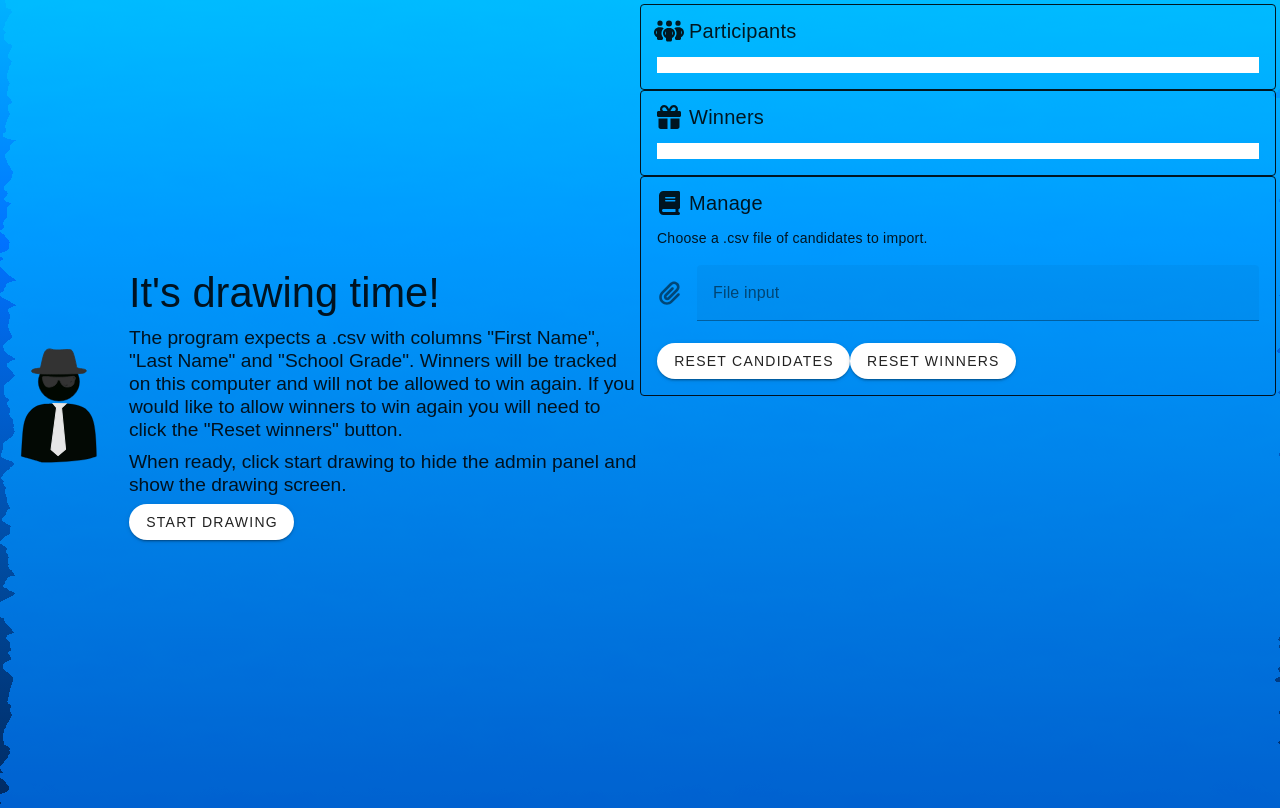
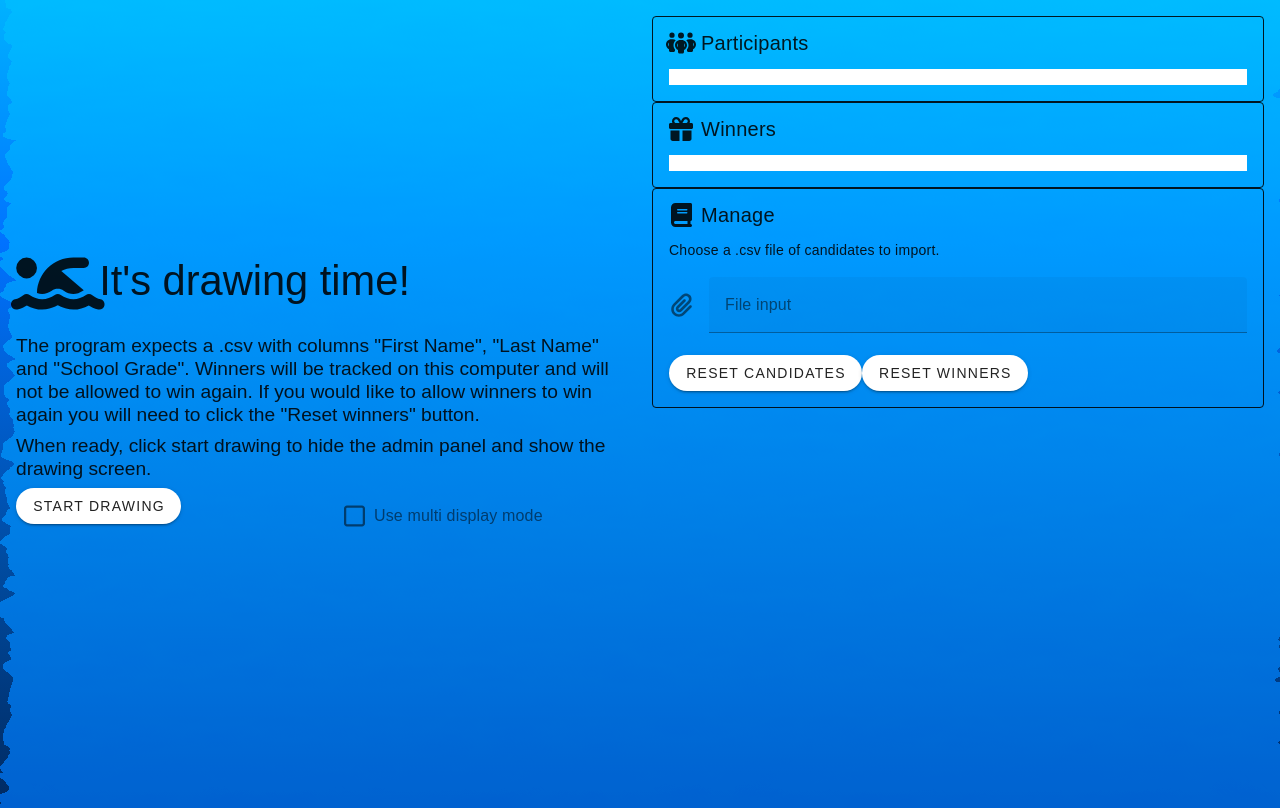
Before and after one commit to Dwiddwid/drawing-selector, a Vue app: page / in a window 1280 px wide. Built offline with nearby package versions, Linux system fonts and the light colour scheme.

Commit message:
Now using broadcast channel to remotely trigger a drawing in another window

```diff
--- a/src/App.vue
+++ b/src/App.vue
@@ -7,11 +7,15 @@ const store = useParticipantStore();
 onMounted(() => {
   var storageCandidates = localStorage.getItem("candidates");
   var storageWinners = localStorage.getItem("winners");
+  var useMultiDisplayMode = localStorage.getItem("useMultiDisplayMode");
   if(storageCandidates != null){
     store.candidates = JSON.parse(storageCandidates);
   }
   if(storageWinners != null){
     store.winners = JSON.parse(storageWinners);
+  }
+  if(useMultiDisplayMode != null){
+    store.useMultiDisplayMode = JSON.parse(useMultiDisplayMode)
   }
 })
 </script>
--- a/src/components/Title.vue
+++ b/src/components/Title.vue
@@ -9,7 +9,7 @@ defineProps({
 
 <template>
   <div class="greetings">
-    <h1 class="green">{{ msg }}</h1>
+    <h1 class="green"><v-icon icon="fas fa-person-swimming" size="x-large"></v-icon>{{ msg }}</h1>
     <h3>
       The program expects a .csv with columns "First Name", "Last Name"  and "School Grade". Winners will be tracked on this computer and will not
       be allowed to win again. If you would like to allow winners to win again you will need to click the "Reset winners" button.
--- a/src/stores/participants.js
+++ b/src/stores/participants.js
@@ -6,6 +6,7 @@ export const useParticipantStore = defineStore("participantStore", {
     winners: [],
     index: -1,
     spinning: false,
+    useMultiDisplayMode: false,
   }),
   getters: {
     currentCandidate(state) {
--- a/src/views/DrawingView.vue
+++ b/src/views/DrawingView.vue
@@ -2,6 +2,10 @@
 import { useParticipantStore } from "../stores/participants.js";
 
 const store = useParticipantStore();
+const bc = new BroadcastChannel('drawing_trigger');
+bc.onmessage = (event) => {
+  store.selectRandomCandidate();
+}
 
 </script>
 
@@ -25,7 +29,7 @@ const store = useParticipantStore();
           </div>
         </v-card-text>
 
-        <v-card-actions>
+        <v-card-actions v-if="!store.useMultiDisplayMode">
 
           <v-btn v-show="!store.spinning" variant="elevated" color="primary" v-on:click="store.selectRandomCandidate()">GO!</v-btn>
         </v-card-actions>
--- a/src/views/HomeView.vue
+++ b/src/views/HomeView.vue
@@ -1,6 +1,23 @@
 <script setup>
 import AdminPanel from "../components/AdminPanel.vue";
 import Title from "../components/Title.vue";
+import { useParticipantStore } from "../stores/participants.js";
+import {ref} from "vue"
+
+const bc = new BroadcastChannel('drawing_trigger');
+
+const store = useParticipantStore();
+const multiDisplay = ref(store.useMultiDisplayMode)
+
+function saveMultiDisplay(){
+
+  localStorage.setItem("useMultiDisplayMode", JSON.stringify(multiDisplay.value));
+  store.useMultiDisplayMode = multiDisplay.value;
+}
+
+function selectWinner(){
+  bc.postMessage("Go!")
+}
 </script>
 
 <template>
@@ -8,20 +25,34 @@ import Title from "../components/Title.vue";
   <v-main>
     <v-container fluid>
       <v-row>
-      <div class="col-xs-12 col-md-6 d-flex align-items-center vh-100">
-        <img alt="Spy" class="logo" src="@/assets/user-spy.svg" width="125" height="125" />
+      <v-col class="col-xs-12 col-md-6 d-flex align-items-center vh-100">
+        <!-- <img alt="Spy" class="logo" src="@/assets/user-spy.svg" width="125" height="125" /> -->
 
-        <div class="wrapper">
-          <Title msg="It's drawing time!" />
 
-          <nav>
-            <v-btn to="/drawing">Start drawing</v-btn>
-          </nav>
-        </div>
-      </div>
-      <div class="col-xs-12 col-md-6 admin-col h-100">
+        <v-row>
+          <v-col>
+            <Title msg="It's drawing time!" />
+
+            <v-row>
+              <v-col>
+                <nav>
+                  <v-btn to="/drawing" :target="store.useMultiDisplayMode ? '_blank' : ''">Start drawing</v-btn>
+                  <v-btn v-if="store.useMultiDisplayMode" @click="selectWinner">
+                    Select winner
+                  </v-btn>
+                </nav>
+              </v-col>
+              <v-col>
+                <v-checkbox label="Use multi display mode" v-model="multiDisplay"></v-checkbox>
+                <v-btn @click="saveMultiDisplay" v-if="multiDisplay != store.useMultiDisplayMode">Save</v-btn>
+              </v-col>
+            </v-row>
+          </v-col>
+        </v-row>
+      </v-col>
+      <v-col class="col-xs-12 col-md-6 admin-col h-100">
         <AdminPanel />
-      </div>
+      </v-col>
     </v-row>
     </v-container>
   </v-main>
```
